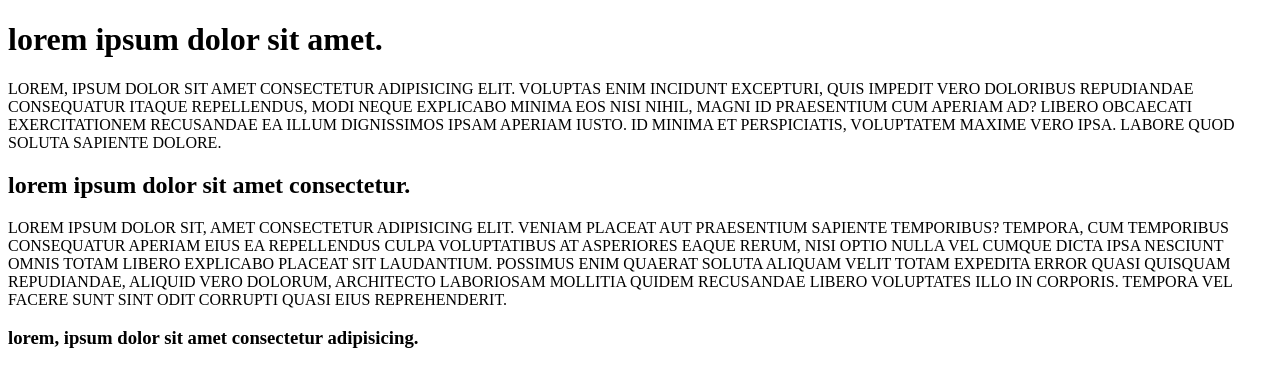
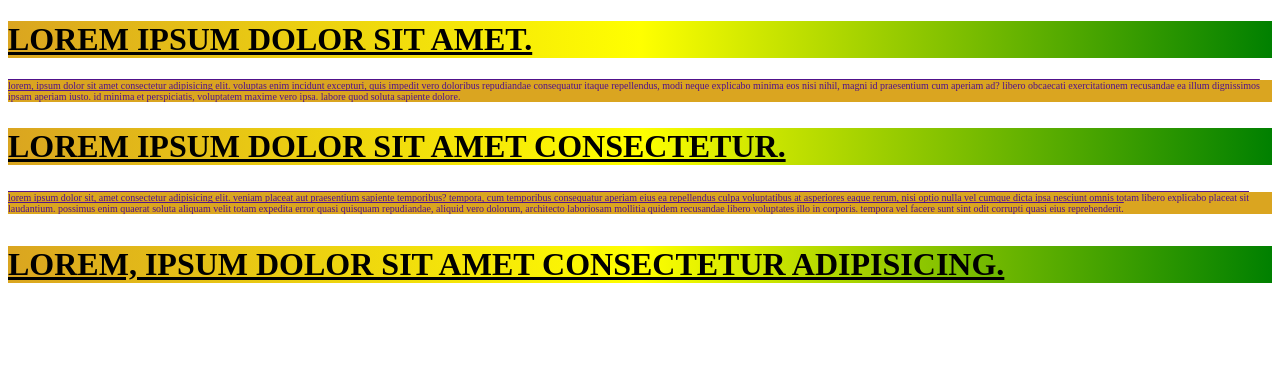
Before and after one commit to ubaid710/css, a plain HTML site: page index.html in a window 1280 px wide. Drawn offline with Linux system fonts and the light colour scheme.

Commit message:
added decor

```diff
--- a/style.css
+++ b/style.css
@@ -1,10 +1,20 @@
 
 .a1 {
-    text-transform: uppercase;
+    text-transform:lowercase;
+    text-decoration:overline;
+    font-size: x-small;
+    font-weight: 500;
+    color: rgb(80, 18, 139);
+    background-color: goldenrod ;
+
 
 
 }
 .a2 {
-    text-transform: lowercase;
-
+    text-transform: uppercase;
+    text-decoration: underline;
+    font-size: xx-large;
+   font-weight: bold;
+   colour: rgb(193, 158, 158);
+   background: linear-gradient(to left, green,yellow,goldenrod);
 }
```
